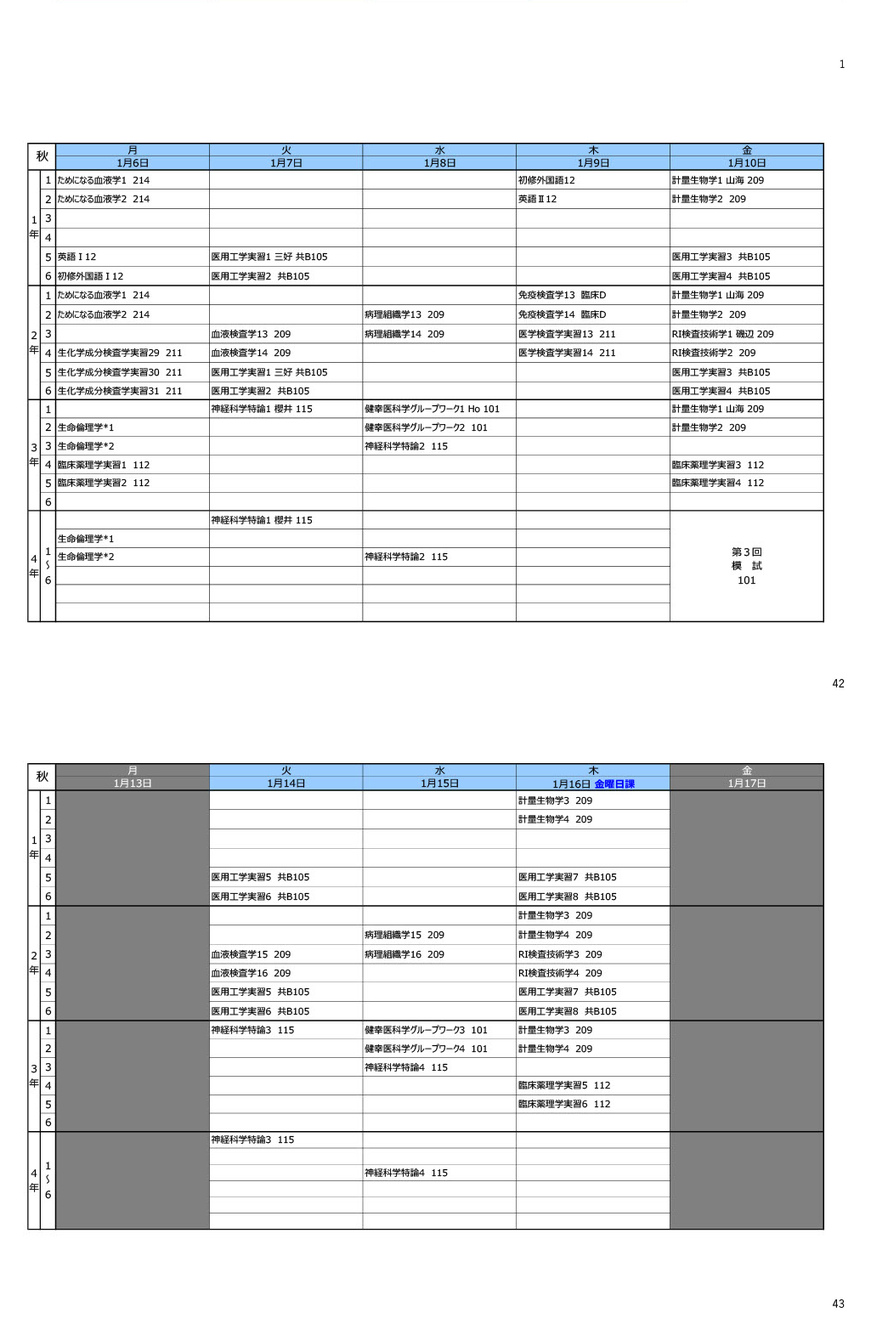
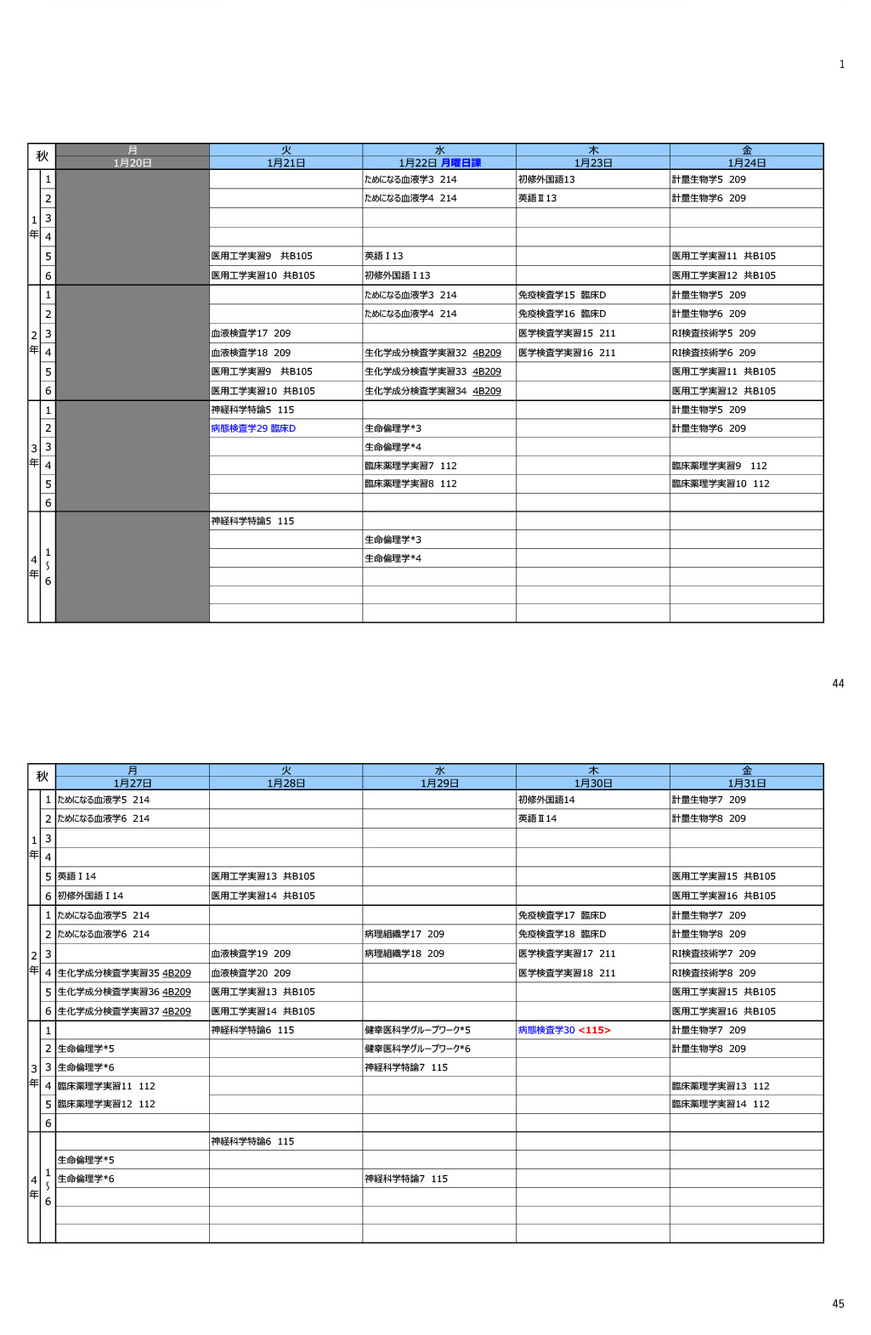
Before and after one commit to 11zacky/r6_jugyo, a plain HTML site: page index.html in a window 1280 px wide. Shown: the part 629-2200 px from the top of the page at 85% size, without its empty margins (133-1158 px from the left). Drawn offline with Linux system fonts and the light colour scheme.

Commit message:
Add files via upload

```diff
--- a/index.html
+++ b/index.html
@@ -12,8 +12,6 @@
   <img src="img/1728461994334-2cf84208-85a2-45b1-b827-0d57767b06e2_1.jpg" alt="">
 
 
-  <img src="img/1731758610621-f6e29f08-11f2-43ec-aaa5-f064fdfde0cf_42.jpg" alt="">
-  <img src="img/1731758610621-f6e29f08-11f2-43ec-aaa5-f064fdfde0cf_43.jpg" alt="">
   <img src="img/1731758610621-f6e29f08-11f2-43ec-aaa5-f064fdfde0cf_44.jpg" alt="">
   <img src="img/1731758610621-f6e29f08-11f2-43ec-aaa5-f064fdfde0cf_45.jpg" alt="">
   <img src="img/1731758610621-f6e29f08-11f2-43ec-aaa5-f064fdfde0cf_46.jpg" alt="">
```
